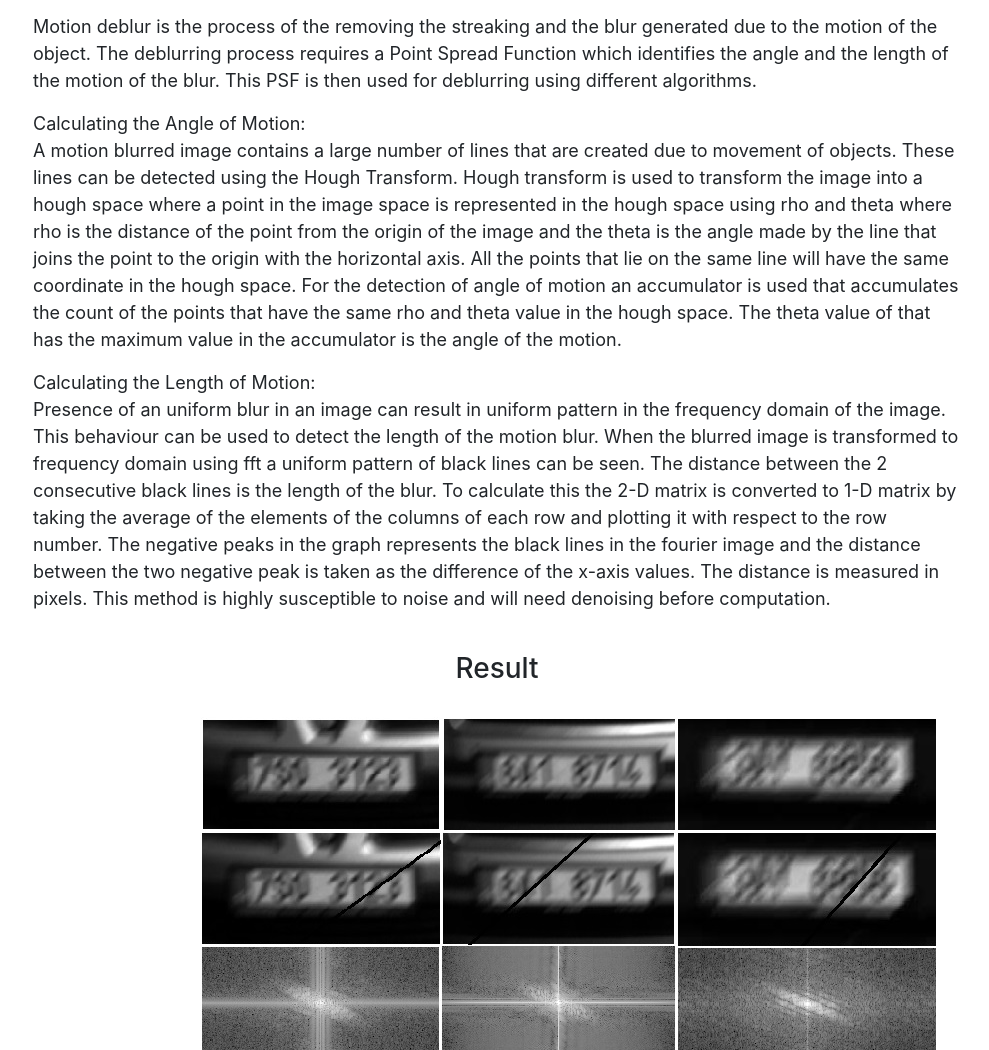
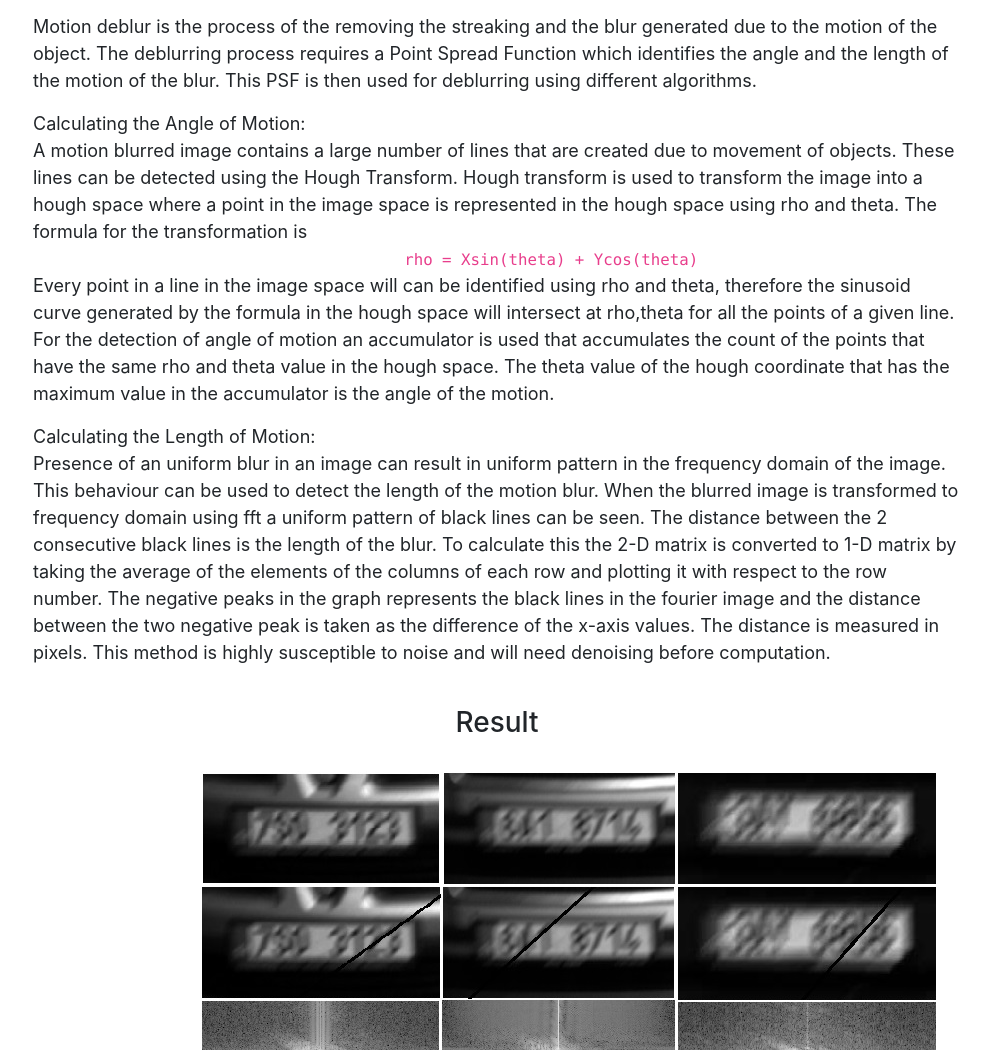
Before and after one commit to Jishnu-git/IP-Page, a plain HTML site: page Adityan.html in a window 1280 px wide. Shown: the part 2754-3804 px from the top of the page, without its empty margins (143-1132 px from the left). Drawn offline with nearby package versions, Linux system fonts and the light colour scheme.

Commit message:
Altered content : Adityan

```diff
--- a/Adityan.html
+++ b/Adityan.html
@@ -150,10 +150,11 @@
         <p>
             Calculating the Angle of Motion: <br>
             A motion blurred image contains a large number of lines that are created due to movement of objects. These lines can be detected using the Hough Transform.
-            Hough transform is used to transform the image into a hough space where a point in the image space is represented in the hough space using rho and theta
-            where rho is the distance of the point from the origin of the image and the theta is the angle made by the line that joins the point to the origin with the horizontal axis.
-            All the points that lie on the same line will have the same coordinate in the hough space.
-            For the detection of angle of motion an accumulator is used that accumulates the count of the points that have the same rho and theta value in the hough space. The theta value of that has the maximum value in the accumulator is the angle of the motion.
+            Hough transform is used to transform the image into a hough space where a point in the image space is represented in the hough space using rho and theta. The formula for the transformation is <br>
+            <code style="margin-left: 40%;">rho = Xsin(theta) + Ycos(theta)</code><br>
+            Every point in a line in the image space will can be identified using rho and theta, therefore the sinusoid curve generated by the formula in the hough space will intersect at rho,theta for all the points
+            of a given line.
+            For the detection of angle of motion an accumulator is used that accumulates the count of the points that have the same rho and theta value in the hough space. The theta value of the hough coordinate that has the maximum value in the accumulator is the angle of the motion.
         </p>
         <p>
             Calculating the Length of Motion: <br>
```
